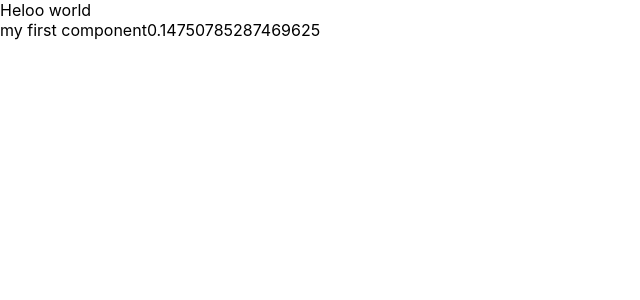
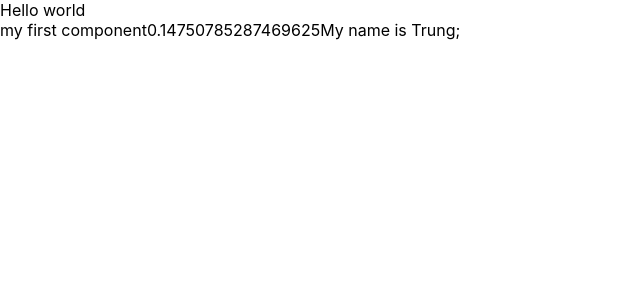
Before and after one commit to kimmttrung/Hackathon2025_StudyMate, a React (Create React App) app in the folder fontend-react-mindmap/: page / in a window 1280 px wide. Shown: the top 300 px of the page, without its empty margins (0-640 px from the left). Built offline with nearby package versions, Linux system fonts and the light colour scheme.

Commit message:
test state data

```diff
--- a/fontend-react-mindmap/src/App.js
+++ b/fontend-react-mindmap/src/App.js
@@ -3,23 +3,33 @@ import './App.css';
 // import { useDispatch, useSelector } from 'react-redux';
 // import { increaseCounter, decreaseCounter } from './redux/action/counterAction';
 import MyComponent from './MyComponent';
+import React from 'react';
 
-const App = () => {
-  // const count = useSelector(state => state.counter.count);
-  // const dispatch = useDispatch();
-
+class App extends React.Component {
+  render() {
     return (
       <div>
-      Heloo world
+        Hello world
         <MyComponent>
-
         </MyComponent>
       </div>
     );
   }
+}
 
-export default App;
 
+
+// const App = () => {
+// const count = useSelector(state => state.counter.count);
+// const dispatch = useDispatch();
+
+// return (
+//   <div>
+//     Heloo world
+//     <MyComponent>
+
+//     </MyComponent>
+//   </div>
 // <div className="App">
 //   <header className="App-header">
 //     <img src={logo} className="App-logo" alt="logo" />
@@ -31,3 +41,8 @@ export default App;
 //     <button onClick={() => dispatch(decreaseCounter())}>Decrease</button>
 //   </header>
 // </div>
+
+// );
+// }
+
+export default App;
--- a/fontend-react-mindmap/src/MyComponent.jsx
+++ b/fontend-react-mindmap/src/MyComponent.jsx
@@ -1,12 +1,20 @@
 import React from "react";
 
 class MyComponent extends React.Component {
+    state = {
+        name: 'Trung',
+        age: 20,
+        address: "HP"
+    };
+
+
     // JXS
     render() {
         return (
             <div>
                 my first component
                 {Math.random()}
+                My name is {this.state.name};
             </div>
         );
     }
```
Lines whose indentation alone changed are shown as unchanged.
